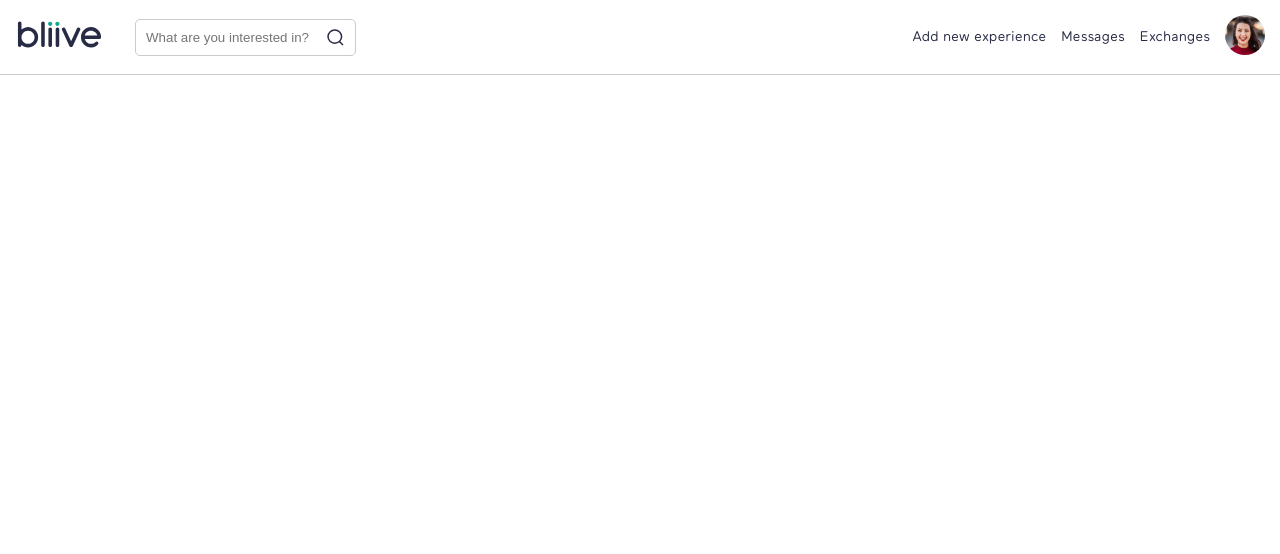
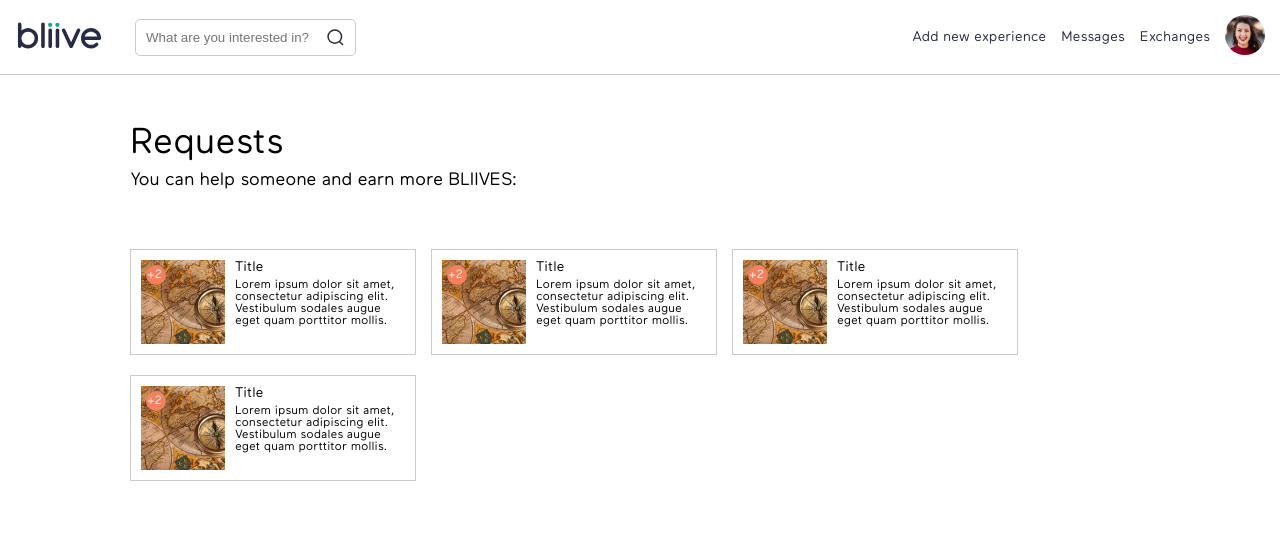
Before and after one commit to rochabianca/bliive-requests-page, a plain HTML site: page index.html in a window 1280 px wide. Drawn offline with Linux system fonts and the light colour scheme.

Commit message:
some requests

```diff
--- a/index.html
+++ b/index.html
@@ -8,7 +8,7 @@
     <title>Bilive</title>
   </head>
   <body>
-    <header class="header">
+    <header class="header flex flex__sb-align">
       <div class="flex flex__sb-align">
         <div class="header__logo"><img src="img/logo.svg" alt="Bliive" /></div>
         <div class="header__search">
@@ -36,5 +36,84 @@
         </ul>
       </nav>
     </header>
+
+    <div class="container">
+      <section>
+        <h1 class="text__title">Requests</h1>
+        <p class="text__subtitle">
+          You can help someone and earn more BLIIVES:
+        </p>
+
+        <div class="requests">
+          <!-- Duplicar essas entradas com js pq SENHOR -->
+          <div class="request">
+            <div class="request__image">
+              <div class="request__classification">
+                <span class="request__classification--number">+2</span>
+              </div>
+
+              <img src="img/request-example-1.jpg" alt="request image 1" />
+            </div>
+            <div class="request__content">
+              <h4 class="text__title__small">Title</h4>
+              <p class="text__paragraph">
+                Lorem ipsum dolor sit amet, consectetur adipiscing elit.
+                Vestibulum sodales augue eget quam porttitor mollis.
+              </p>
+            </div>
+          </div>
+
+          <div class="request">
+            <div class="request__image">
+              <div class="request__classification">
+                <span class="request__classification--number">+2</span>
+              </div>
+
+              <img src="img/request-example-1.jpg" alt="request image 1" />
+            </div>
+            <div class="request__content">
+              <h4 class="text__title__small">Title</h4>
+              <p class="text__paragraph">
+                Lorem ipsum dolor sit amet, consectetur adipiscing elit.
+                Vestibulum sodales augue eget quam porttitor mollis.
+              </p>
+            </div>
+          </div>
+
+          <div class="request">
+            <div class="request__image">
+              <div class="request__classification">
+                <span class="request__classification--number">+2</span>
+              </div>
+
+              <img src="img/request-example-1.jpg" alt="request image 1" />
+            </div>
+            <div class="request__content">
+              <h4 class="text__title__small">Title</h4>
+              <p class="text__paragraph">
+                Lorem ipsum dolor sit amet, consectetur adipiscing elit.
+                Vestibulum sodales augue eget quam porttitor mollis.
+              </p>
+            </div>
+          </div>
+          <div class="request">
+            <div class="request__image">
+              <div class="request__classification">
+                <span class="request__classification--number">+2</span>
+              </div>
+
+              <img src="img/request-example-1.jpg" alt="request image 1" />
+            </div>
+            <div class="request__content">
+              <h4 class="text__title__small">Title</h4>
+              <p class="text__paragraph">
+                Lorem ipsum dolor sit amet, consectetur adipiscing elit.
+                Vestibulum sodales augue eget quam porttitor mollis.
+              </p>
+            </div>
+          </div>
+        </div>
+      </section>
+    </div>
   </body>
 </html>
--- a/scss/_flex.scss
+++ b/scss/_flex.scss
@@ -3,7 +3,7 @@
   flex-wrap: wrap;
 }
 
-.flex__sp-align {
+.flex__sb-align {
   justify-content: space-between;
   align-items: center;
 }
--- a/scss/_header.scss
+++ b/scss/_header.scss
@@ -1,9 +1,6 @@
 .header {
-  display: flex;
-  justify-content: space-between;
-  align-items: center;
   padding: 15px;
-  border-bottom: 1px solid #cfcaca;
+  border-bottom: 1px solid $gray;
 }
 
 .header__logo {
@@ -19,7 +16,7 @@
     max-width: 321px;
     width: 100%;
     padding: 10px;
-    border: 1px solid #cfcaca;
+    border: 1px solid $gray;
     border-radius: 5px;
   }
 
--- /dev/null
+++ b/scss/_request.scss
@@ -0,0 +1,42 @@
+.requests {
+  display: flex;
+  flex-wrap: wrap;
+  margin-top: 60px;
+}
+
+.request {
+  display: flex;
+  border: 1px solid $gray;
+  padding: 10px;
+  margin-right: 15px;
+  margin-bottom: 20px;
+}
+
+.request__image {
+  position: relative;
+  margin-right: 10px;
+
+  .request__classification {
+    position: absolute;
+    display: inline-block;
+    top: 5px;
+    left: 5px;
+    background: $orange;
+    width: 20px;
+    height: 20px;
+    border-radius: 50%;
+
+    .request__classification--number {
+      font-size: 12px;
+      color: white;
+      display: inline-block;
+      margin-top: 4px;
+      margin-left: 1px;
+    }
+  }
+
+  img {
+    display: block;
+    width: 84px;
+  }
+}
--- /dev/null
+++ b/scss/_text.scss
@@ -0,0 +1,21 @@
+.text__title {
+  font-size: 36px;
+  letter-spacing: -0.2px;
+  margin-bottom: 10px;
+}
+
+.text__title__small {
+  font-size: 14px;
+  margin-bottom: 5px;
+}
+
+.text__subtitle {
+  font-size: 18px;
+  letter-spacing: -0.2px;
+}
+
+.text__paragraph {
+  font-size: 12px;
+  display: inline-block;
+  max-width: 170px;
+}
--- a/scss/_variables.scss
+++ b/scss/_variables.scss
@@ -1,4 +1,7 @@
 $black: #272b44;
+$gray: #cfcaca;
+$orange: #f4805d;
+$white: #fff;
 
 @font-face {
   font-family: 'MaaxRounded';
--- a/scss/style.scss
+++ b/scss/style.scss
@@ -3,7 +3,13 @@
 @import '_reset';
 @import '_header';
 @import '_flex';
+@import '_text';
+@import '_request';
 
 body {
   font-family: 'MaaxRounded';
 }
+
+.container {
+  padding: 50px 130px;
+}
```
Also changed, not shown: css/style.min.css, img/request-example-1.jpg (added).
